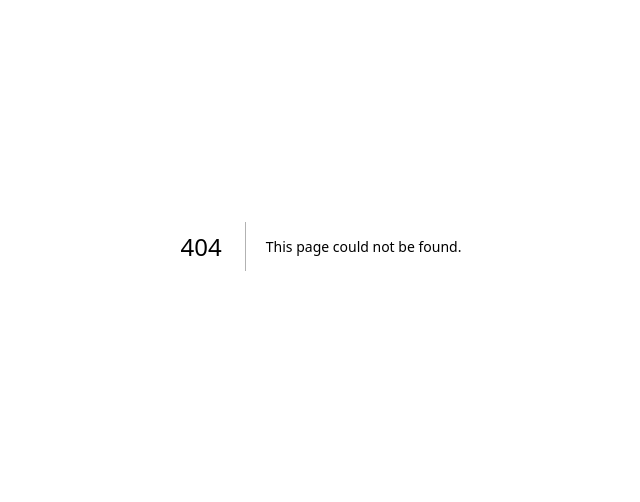
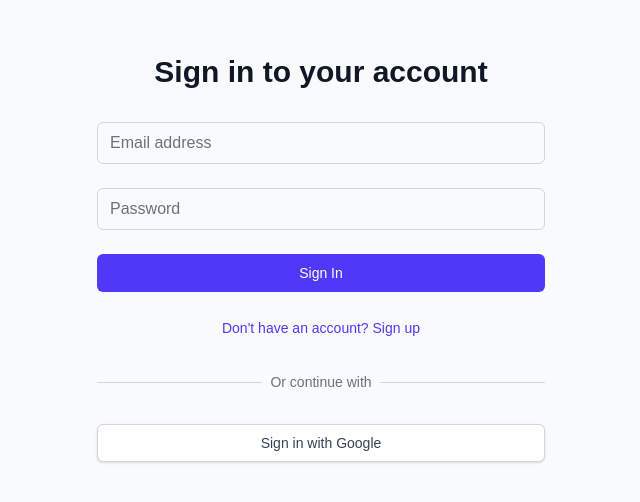
Before and after one commit to aangsquared/Events-Planner, a Next.js app in the folder events-platform/: page /auth/signin in a window 1280 px wide. Before the commit this address had no page. Shown: the part 154-656 px from the top of the page, without its empty margins (319-959 px from the left). Built offline with nearby package versions, Linux system fonts and the light colour scheme.

Commit message:
sign in page

```diff
--- /dev/null
+++ b/events-platform/src/app/auth/signin/page.tsx
@@ -0,0 +1,139 @@
+"use client"
+
+import { useState } from "react"
+import { signIn, getProviders } from "next-auth/react"
+import { useRouter } from "next/navigation"
+
+export default function SignInPage() {
+  const [email, setEmail] = useState("")
+  const [password, setPassword] = useState("")
+  const [isSignUp, setIsSignUp] = useState(false)
+  const [error, setError] = useState("")
+  const [loading, setLoading] = useState(false)
+  const router = useRouter()
+
+  const handleEmailAuth = async (e: React.FormEvent) => {
+    e.preventDefault()
+    setLoading(true)
+    setError("")
+
+    try {
+      const result = await signIn("credentials", {
+        email,
+        password,
+        action: isSignUp ? "signup" : "signin",
+        redirect: false,
+      })
+
+      if (result?.error) {
+        setError(result.error)
+      } else if (result?.ok) {
+        router.push("/dashboard") // Redirect to your desired page
+      }
+    } catch (err) {
+      setError("An unexpected error occurred")
+    } finally {
+      setLoading(false)
+    }
+  }
+
+  const handleGoogleSignIn = () => {
+    signIn("google", { callbackUrl: "/dashboard" })
+  }
+
+  return (
+    <div className="min-h-screen flex items-center justify-center bg-gray-50 py-12 px-4 sm:px-6 lg:px-8">
+      <div className="max-w-md w-full space-y-8">
+        <div>
+          <h2 className="mt-6 text-center text-3xl font-extrabold text-gray-900">
+            {isSignUp ? "Create your account" : "Sign in to your account"}
+          </h2>
+        </div>
+
+        {/* Email/Password Form */}
+        <form className="mt-8 space-y-6" onSubmit={handleEmailAuth}>
+          <div>
+            <label htmlFor="email" className="sr-only">
+              Email address
+            </label>
+            <input
+              id="email"
+              name="email"
+              type="email"
+              required
+              value={email}
+              onChange={(e) => setEmail(e.target.value)}
+              className="relative block w-full px-3 py-2 border border-gray-300 placeholder-gray-500 text-gray-900 rounded-md focus:outline-none focus:ring-indigo-500 focus:border-indigo-500"
+              placeholder="Email address"
+            />
+          </div>
+          <div>
+            <label htmlFor="password" className="sr-only">
+              Password
+            </label>
+            <input
+              id="password"
+              name="password"
+              type="password"
+              required
+              value={password}
+              onChange={(e) => setPassword(e.target.value)}
+              className="relative block w-full px-3 py-2 border border-gray-300 placeholder-gray-500 text-gray-900 rounded-md focus:outline-none focus:ring-indigo-500 focus:border-indigo-500"
+              placeholder="Password"
+            />
+          </div>
+
+          {error && (
+            <div className="text-red-600 text-sm text-center">{error}</div>
+          )}
+
+          <div>
+            <button
+              type="submit"
+              disabled={loading}
+              className="group relative w-full flex justify-center py-2 px-4 border border-transparent text-sm font-medium rounded-md text-white bg-indigo-600 hover:bg-indigo-700 focus:outline-none focus:ring-2 focus:ring-offset-2 focus:ring-indigo-500 disabled:opacity-50"
+            >
+              {loading ? "Loading..." : isSignUp ? "Sign Up" : "Sign In"}
+            </button>
+          </div>
+
+          <div className="text-center">
+            <button
+              type="button"
+              onClick={() => setIsSignUp(!isSignUp)}
+              className="text-indigo-600 hover:text-indigo-500 text-sm"
+            >
+              {isSignUp
+                ? "Already have an account? Sign in"
+                : "Don't have an account? Sign up"}
+            </button>
+          </div>
+        </form>
+
+        {/* Divider */}
+        <div className="mt-6">
+          <div className="relative">
+            <div className="absolute inset-0 flex items-center">
+              <div className="w-full border-t border-gray-300" />
+            </div>
+            <div className="relative flex justify-center text-sm">
+              <span className="px-2 bg-gray-50 text-gray-500">
+                Or continue with
+              </span>
+            </div>
+          </div>
+        </div>
+
+        {/* Google Sign In */}
+        <div>
+          <button
+            onClick={handleGoogleSignIn}
+            className="w-full flex justify-center py-2 px-4 border border-gray-300 rounded-md shadow-sm text-sm font-medium text-gray-700 bg-white hover:bg-gray-50 focus:outline-none focus:ring-2 focus:ring-offset-2 focus:ring-indigo-500"
+          >
+            Sign in with Google
+          </button>
+        </div>
+      </div>
+    </div>
+  )
+}
```
Also changed, not shown: events-platform/src/app/auth/register.tsx (deleted), events-platform/src/app/dashboard/events.tsx (deleted), events-platform/src/app/dashboard/events/events.tsx (added).
